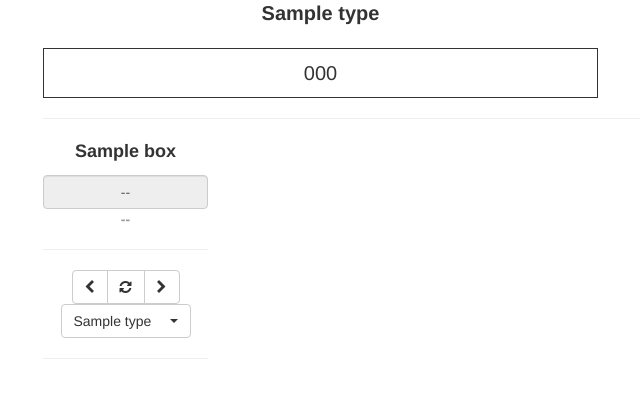
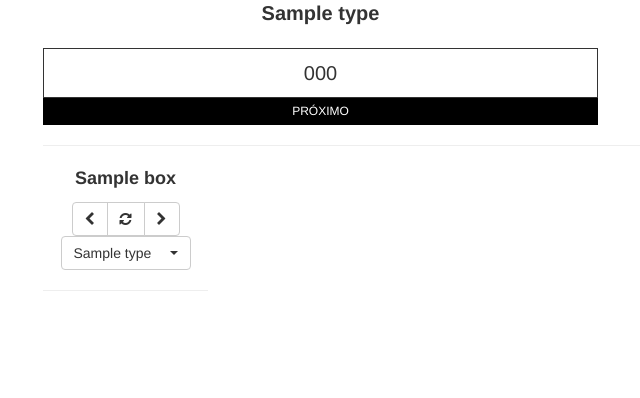
Before and after one commit to andrearruda/eSenha, a PHP site: template app/templates/home.twig in a window 1280 px wide. Shown: the part 51-449 px from the top of the page, without its empty margins (27-667 px from the left). Run offline with PHP 8.4, Linux system fonts and the light colour scheme; the template is opened without the code that fills it: most values are stand-ins (such as "Sample title", 1, 10 or a date in 2020); some libraries are stand-ins or nearby versions.

Commit message:
mudanca no layout

```diff
--- a/app/templates/home.twig
+++ b/app/templates/home.twig
@@ -40,11 +40,6 @@
                         if(json.tickets)
                         {
                             moment.locale('pt-br');
-
-                            $('.box_display #number_' + json.box.id).val(json.tickets[0].number);
-                            $('.box_display #type_' + json.box.id).html(json.tickets[0].ticket_type.type);
-
-                            json.tickets.shift();
 
                             $('#lastfiveTemplate').tmpl(json.tickets).appendTo('#box_lastfive_' + json.box.id);
                             $('#box_lastfive_' + json.box.id + ' span.timeago').html(moment(json.tickets[0].created_at.date, 'YYYY-MM-DD hh:mm:ss').fromNow());
@@ -89,8 +84,6 @@
                     var ticket_type_id = $('#box_ticket_type_' + box_id).val();
                     var url = '{{ base_url() }}/box/previous/' + box_id;
 
-                    console.log(url);
-
                     $.ajax({
                         type: "post",
                         url: url,
@@ -108,8 +101,6 @@
                     var box_id = $(this).parent().data('box-id');
                     var ticket_type_id = $('#box_ticket_type_' + box_id).val();
                     var url = '{{ base_url() }}/box/refresh/' + box_id;
-
-                    console.log(url);
 
                     $.ajax({
                         type: "post",
@@ -164,6 +155,15 @@
                 margin-top: 20px;
                 display: block;
             }
+
+            .ticket_type_label_next{
+                margin: 0px;
+                background-color: #000000;
+                color: #FFFFFF;
+                font-size: 12px;
+                display: block;
+                padding: 5px;
+            }
         </style>
         <!-- CUSTOM -->
 
@@ -189,7 +189,12 @@
             </div>
             <div class="row">
                 <div class="col-md-12 text-center">
-                    <span class="ticket_type_number_next" id="display_next_{{ ticket_type.id }}">{{ ticket_type.number_next }}</span>
+                    <span class="ticket_type_number_next" id="display_next_{{ ticket_type.id }}">
+                        {{ ticket_type.number_next }}
+                    </span>
+                    <span class="ticket_type_label_next">
+                        PRÓXIMO
+                    </span>
                 </div>
             </div>
         </div>
@@ -206,21 +211,6 @@
                     <p class="text-center">{{ box.getName() }}</p>
                 </div>
             </div>
-
-            <div class="box_display">
-                <div class="row">
-                    <div class="col-md-12">
-                        <input type="text" class="form-control text-center box_display_number" id="number_{{ box.getId() }}" value="--"  disabled>
-                    </div>
-                </div>
-                <div class="row">
-                    <div class="col-md-12 text-center">
-                        <span class="box_display_type" id="type_{{ box.getId() }}">--</span>
-                    </div>
-                </div>
-            </div>
-
-            <hr class="divider">
 
             <div class="row">
                 <div class="col-md-12 text-center">
```
Also changed, not shown: 1 other file.
